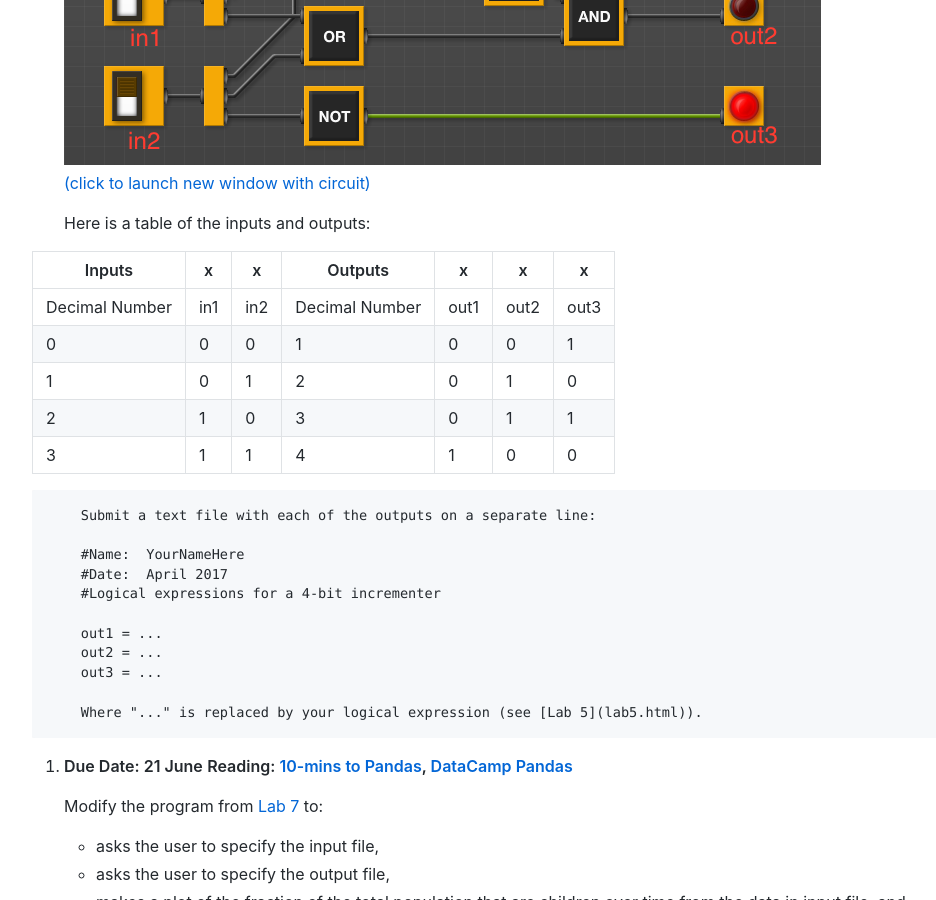
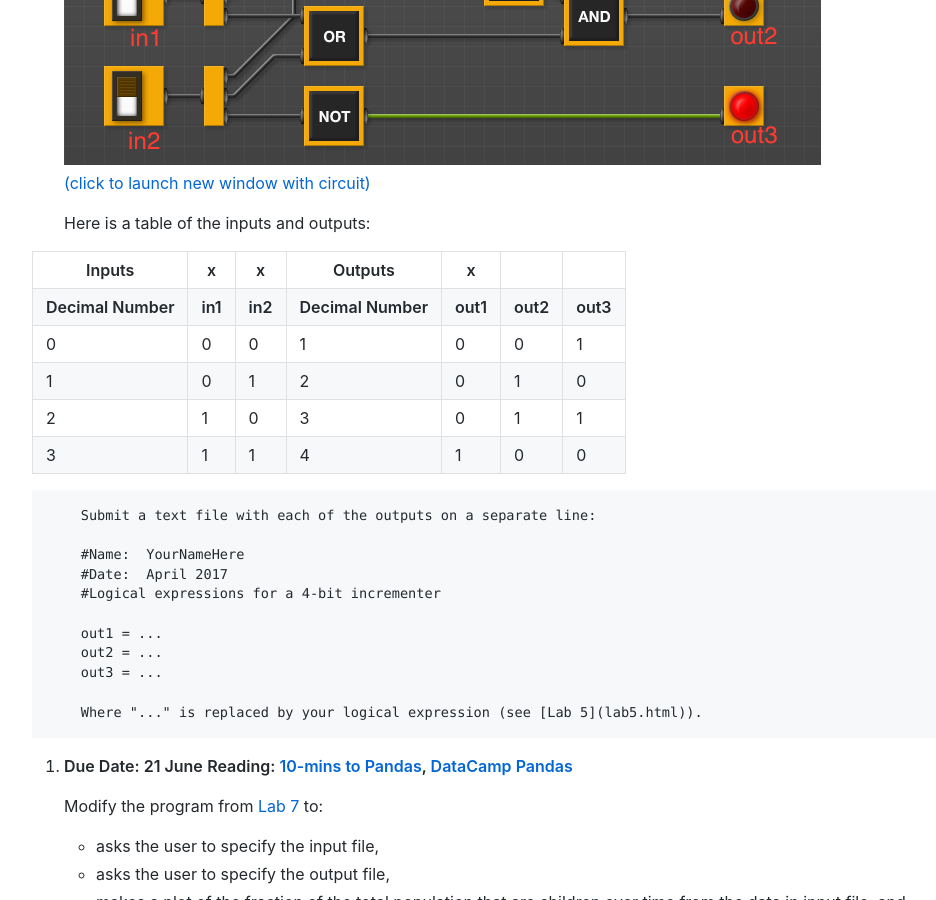
Before and after one commit to maryash/maryash.github.io, a Jekyll site: the page built from 127/assignments.md, in a window 1280 px wide and 900 px high, scrolled down 17490 px. Shown: the whole window, without its empty margins (118-1054 px from the left). Built offline with Jekyll 4.4.1, drawn with Linux system fonts in a browser that asks for light colours; comment, search, counter and statistics services are not loaded.

```diff
--- a/127/assignments.md
+++ b/127/assignments.md
@@ -505,9 +505,9 @@ Submit the following programs via [Gradescope:](http://gradescope.com)
 
         Here is a table of the inputs and outputs:
 
- Inputs | x | x | Outputs | x | x | x
+ Inputs | x | x | Outputs | x |
+ Decimal Number | in1 | in2 | Decimal Number | out1 | out2 | out3
  ---|---|---|---|---|---|---
- Decimal Number | in1 | in2 | Decimal Number | out1 | out2 | out3
  0 | 0 | 0 | 1 | 0 | 0 | 1
  1 | 0 | 1 | 2 | 0 | 1 | 0
  2 | 1 | 0 | 3 | 0 | 1 | 1
```
